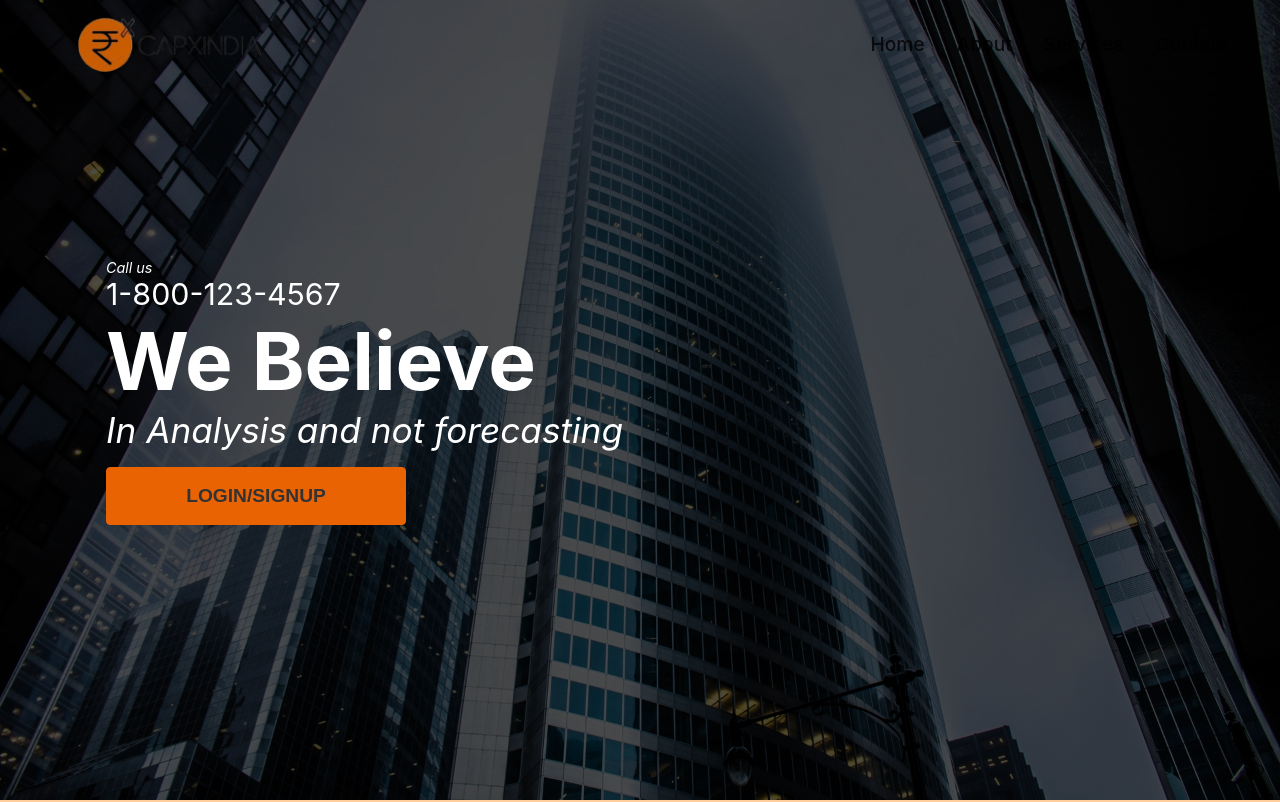
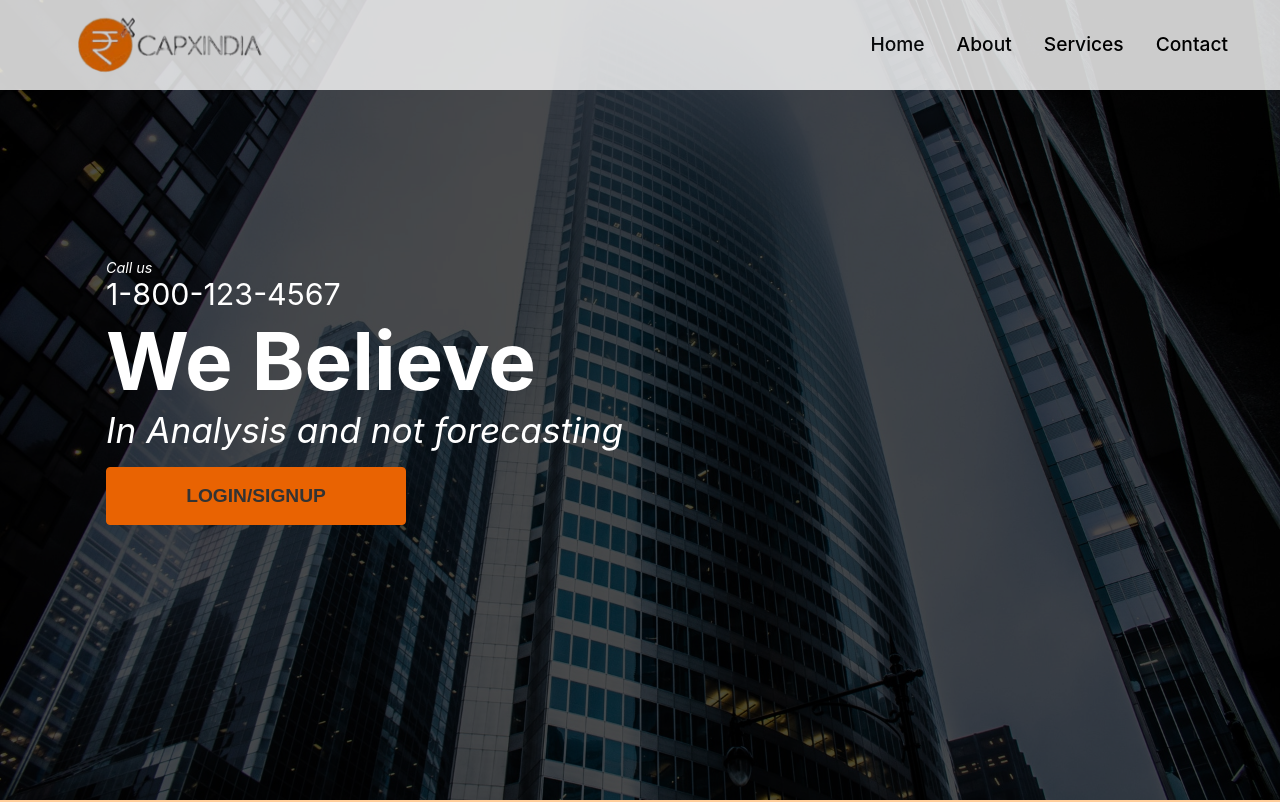
Before and after one commit to Manikm07-nikk/CapxIndia, a React (Create React App) app: page / in a window 1280 px wide. Shown: the top 802 px of the page. Built offline with nearby package versions, Linux system fonts and the light colour scheme.

Commit message:
8th commit

```diff
--- a/src/components/Navbar.css
+++ b/src/components/Navbar.css
@@ -7,7 +7,7 @@
     z-index: 1;
     transition: .3s ease-in;
     overflow: hidden;
-    background: transparent;
+    background-color: white;
     opacity: 0.8;
 }
 
```
